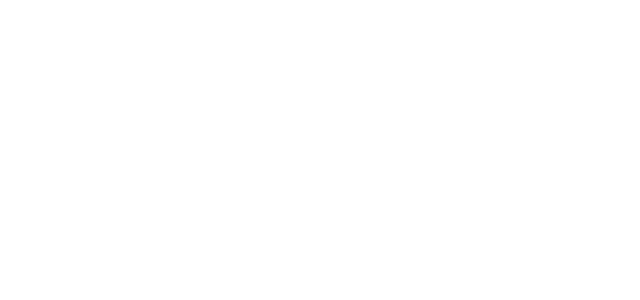
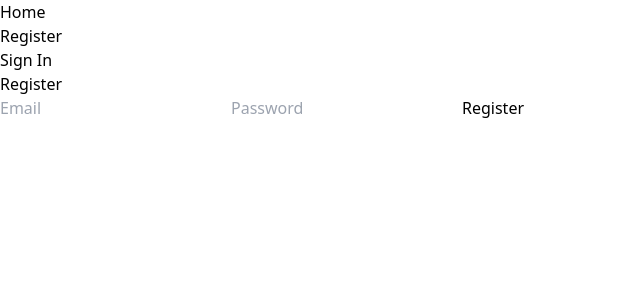
Before and after one commit to MyCoach-THP/MyCoach-front, a React (Vite) app: page /register in a window 1280 px wide. Before the commit this address had no page. Shown: the top 300 px of the page, without its empty margins (0-640 px from the left). Built offline with nearby package versions, Linux system fonts and the light colour scheme.

Commit message:
basic views

```diff
--- a/src/App.jsx
+++ b/src/App.jsx
@@ -1,14 +1,18 @@
 import { BrowserRouter as Router, Route, Routes } from "react-router-dom";
+import Navbar from "@/components/Navbar";
 import Home from "@/components/Home";
-// import Header from "@/components/header";
+import Register from "@/components/Register";
+import SignIn from "@/components/SignIn";
 
 function App() {
   return (
     <div className='main-content'>
       <Router>
-        {/* <Header /> */}
-        <Routes location={location}>
+        <Navbar />
+        <Routes>
           <Route path='/' element={<Home />} />
+          <Route path='/register' element={<Register />} />
+          <Route path='/signin' element={<SignIn />} />
         </Routes>
       </Router>
     </div>
--- a/src/components/Home.jsx
+++ b/src/components/Home.jsx
@@ -1,3 +1,11 @@
-const Home = () => {};
+import React from "react";
+
+const Home = () => {
+  return (
+    <div>
+      <h1>Welcome to the Home Page</h1>
+    </div>
+  );
+};
 
 export default Home;
--- /dev/null
+++ b/src/components/Navbar.jsx
@@ -0,0 +1,38 @@
+import React from "react";
+import { Link, useNavigate } from "react-router-dom";
+
+const Navbar = () => {
+  const navigate = useNavigate();
+  const isLoggedIn = localStorage.getItem("isLoggedIn");
+
+  const handleLogout = () => {
+    localStorage.removeItem("isLoggedIn");
+    navigate("/");
+  };
+
+  return (
+    <nav>
+      <ul>
+        <li>
+          <Link to='/'>Home</Link>
+        </li>
+        {!isLoggedIn ? (
+          <>
+            <li>
+              <Link to='/register'>Register</Link>
+            </li>
+            <li>
+              <Link to='/signin'>Sign In</Link>
+            </li>
+          </>
+        ) : (
+          <li>
+            <button onClick={handleLogout}>Sign Out</button>
+          </li>
+        )}
+      </ul>
+    </nav>
+  );
+};
+
+export default Navbar;
--- /dev/null
+++ b/src/components/Register.jsx
@@ -0,0 +1,38 @@
+import React, { useState } from "react";
+import { useNavigate } from "react-router-dom";
+
+const Register = () => {
+  const [email, setEmail] = useState("");
+  const [password, setPassword] = useState("");
+  const navigate = useNavigate();
+
+  const handleSubmit = (e) => {
+    e.preventDefault();
+
+    localStorage.setItem("isLoggedIn", "true");
+    navigate("/");
+  };
+
+  return (
+    <div>
+      <h1>Register</h1>
+      <form onSubmit={handleSubmit}>
+        <input
+          type='email'
+          placeholder='Email'
+          value={email}
+          onChange={(e) => setEmail(e.target.value)}
+        />
+        <input
+          type='password'
+          placeholder='Password'
+          value={password}
+          onChange={(e) => setPassword(e.target.value)}
+        />
+        <button type='submit'>Register</button>
+      </form>
+    </div>
+  );
+};
+
+export default Register;
--- /dev/null
+++ b/src/components/SignIn.jsx
@@ -0,0 +1,38 @@
+import React, { useState } from "react";
+import { useNavigate } from "react-router-dom";
+
+const SignIn = () => {
+  const [email, setEmail] = useState("");
+  const [password, setPassword] = useState("");
+  const navigate = useNavigate();
+
+  const handleSubmit = (e) => {
+    e.preventDefault();
+
+    localStorage.setItem("isLoggedIn", "true");
+    navigate("/");
+  };
+
+  return (
+    <div>
+      <h1>Sign In</h1>
+      <form onSubmit={handleSubmit}>
+        <input
+          type='email'
+          placeholder='Email'
+          value={email}
+          onChange={(e) => setEmail(e.target.value)}
+        />
+        <input
+          type='password'
+          placeholder='Password'
+          value={password}
+          onChange={(e) => setPassword(e.target.value)}
+        />
+        <button type='submit'>Sign In</button>
+      </form>
+    </div>
+  );
+};
+
+export default SignIn;
```
